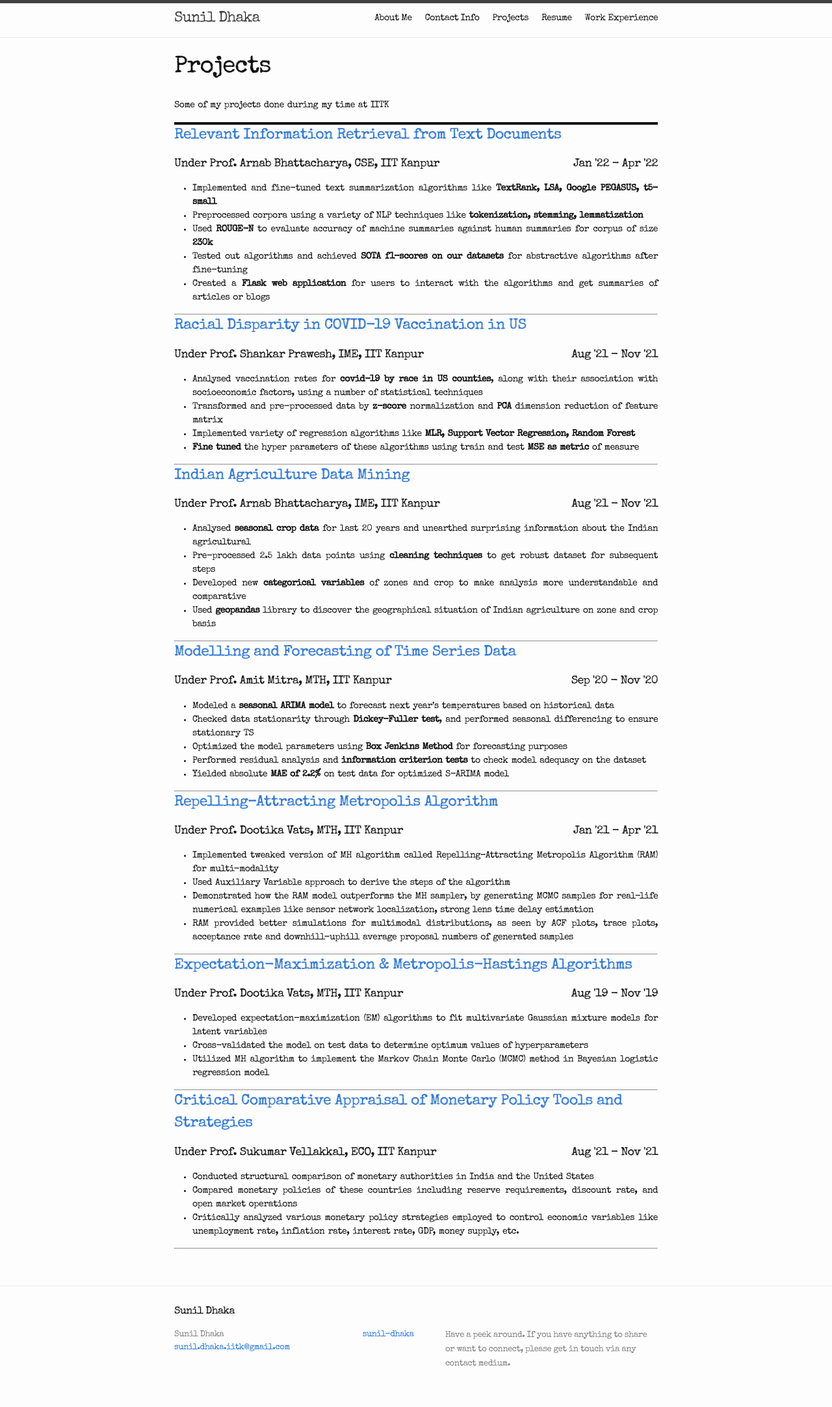
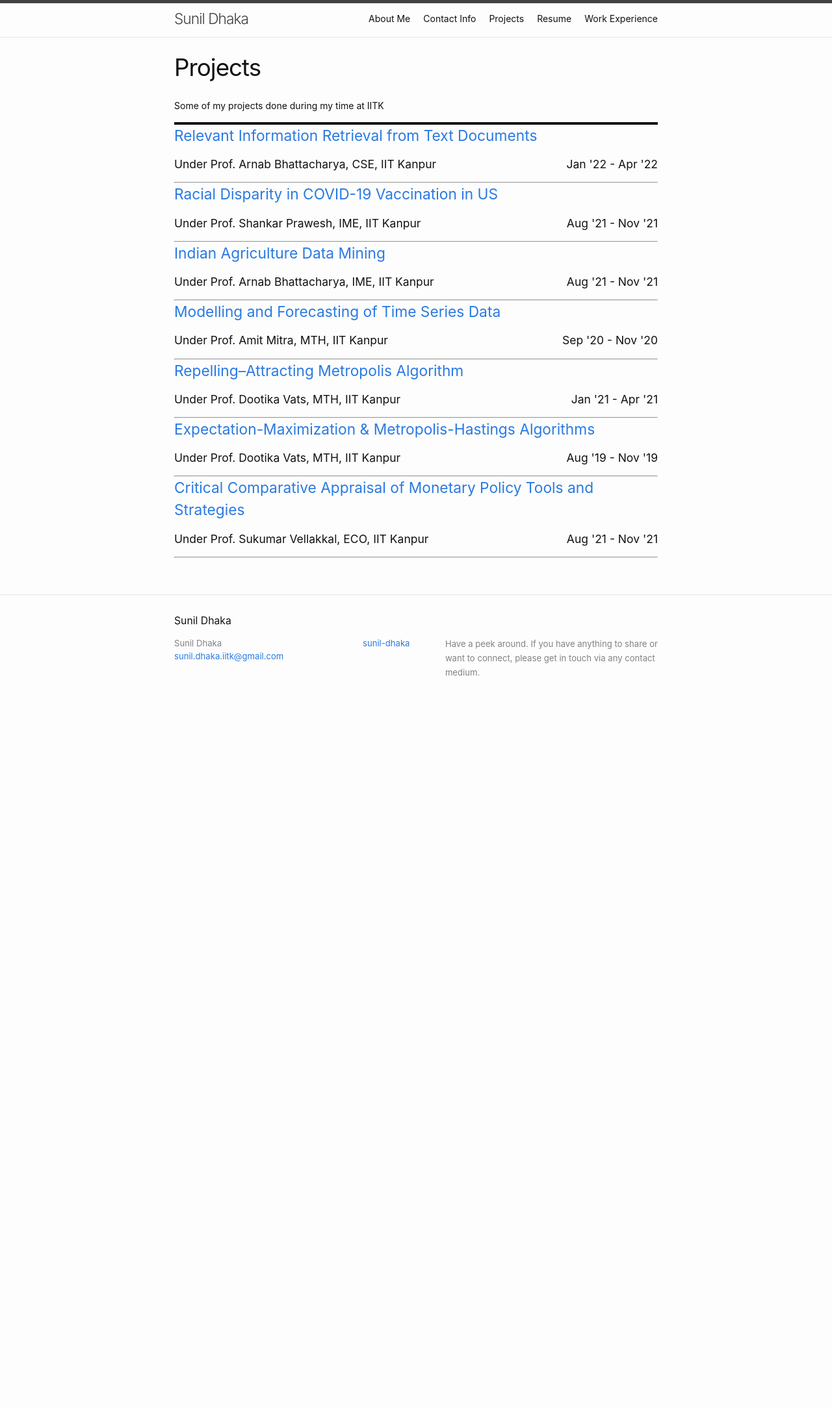
Before and after one commit to sunil-dhaka/sunil-dhaka.github.io, a Jekyll site: the page built from project.md, in a window 1280 px wide. Shown: the whole page at 65% size. Built offline with Jekyll 4.4.1, drawn with Linux system fonts in a browser that asks for light colours; after the commit the page ends 1102 px from its top, so only the background shows below that.

Commit message:
Switch to clean system sans-serif fonts; remove typewriter styling and typewriter artifacts

```diff
--- a/_sass/minima.scss
+++ b/_sass/minima.scss
@@ -2,8 +2,8 @@
 
 // Define defaults for each variable.
 
-// Using more authentic typewriter fonts with fallbacks
-$base-font-family: "Special Elite", "American Typewriter", "Courier Prime", "Courier New", Courier, monospace !default;
+// Use a clean, modern system sans-serif stack
+$base-font-family: -apple-system, BlinkMacSystemFont, "Segoe UI", Roboto, "Helvetica Neue", Arial, "Noto Sans", "Apple Color Emoji", "Segoe UI Emoji", "Segoe UI Symbol", "Noto Color Emoji", sans-serif !default;
 $base-font-size:   14px !default;
 $base-font-weight: 400 !default;
 $small-font-size:  $base-font-size * 0.875 !default;
--- a/assets/main.scss
+++ b/assets/main.scss
@@ -3,23 +3,21 @@
 
 @import "minima";
 
-/* Enhanced Typewriter Styling */
+/* Global typography */
 body {
-  letter-spacing: -0.5px;
-  font-family: "Special Elite", "American Typewriter", "Courier Prime", "Courier New", Courier, monospace;
+  font-family: -apple-system, BlinkMacSystemFont, "Segoe UI", Roboto, "Helvetica Neue", Arial, "Noto Sans", "Apple Color Emoji", "Segoe UI Emoji", "Segoe UI Symbol", "Noto Color Emoji", sans-serif;
 }
 
 p {
   line-height: 1.65;
 }
 
-/* Slight irregularity in character positioning to simulate mechanical typewriter */
+/* Remove typewriter-style artifacts for a cleaner look */
 .post-content p, .post-content li {
-  word-spacing: 0.1em;
-  text-shadow: 1px 0px 0px rgba(0,0,0,0.05);
+  word-spacing: normal;
+  text-shadow: none;
 }
 
-/* Slightly uneven text to mimic the imperfections of typewritten text */
 h1, h2, h3, h4, h5, h6 {
-  text-shadow: 1px 0px 0px rgba(0,0,0,0.2);
+  text-shadow: none;
 }
--- a/project.md
+++ b/project.md
@@ -9,66 +9,66 @@ Some of my projects done during my time at IITK
 
 ### [Relevant Information Retrieval from Text Documents](https://github.com/sunil-dhaka/IR-Project)
 <h4 align="left">Under Prof. Arnab Bhattacharya, CSE, IIT Kanpur <span style="float:right;">Jan '22 - Apr '22</span></h4>
-- Implemented and fine-tuned text summarization algorithms like **TextRank, LSA, Google PEGASUS, t5-small**
+<!-- - Implemented and fine-tuned text summarization algorithms like **TextRank, LSA, Google PEGASUS, t5-small**
 - Preprocessed corpora using a variety of NLP techniques like **tokenization, stemming, lemmatization**
 - Used **ROUGE-N** to evaluate accuracy of machine summaries against human summaries for corpus of size **230k**
 - Tested out algorithms and achieved **SOTA f1-scores on our datasets** for abstractive algorithms after fine-tuning
-- Created a **Flask web application** for users to interact with the algorithms and get summaries of articles or blogs
+- Created a **Flask web application** for users to interact with the algorithms and get summaries of articles or blogs -->
 {: style="text-align: justify"}
 ---
 
 ### [Racial Disparity in COVID-19 Vaccination in US](https://github.com/sunil-dhaka/racial-disparity-project)
 <h4 align="left">Under Prof. Shankar Prawesh, IME, IIT Kanpur <span style="float:right;">Aug '21 - Nov '21</span></h4>
-- Analysed vaccination rates for **covid-19 by race in US counties**, along with their association with socioeconomic factors, using a number of statistical techniques
+<!-- - Analysed vaccination rates for **covid-19 by race in US counties**, along with their association with socioeconomic factors, using a number of statistical techniques
 - Transformed and pre-processed data by **z-score** normalization and **PCA** dimension reduction of feature matrix
 - Implemented variety of regression algorithms like **MLR, Support Vector Regression, Random Forest**
-- **Fine tuned** the hyper parameters of these algorithms using train and test **MSE as metric** of measure
+- **Fine tuned** the hyper parameters of these algorithms using train and test **MSE as metric** of measure   -->
 {: style="text-align: justify"}
 ---
 
 
 ### [Indian Agriculture Data Mining](https://github.com/sunil-dhaka/Agriculture-Analysis-on-Indian-States)
 <h4 align="left">Under Prof. Arnab Bhattacharya, IME, IIT Kanpur <span style="float:right;">Aug '21 - Nov '21</span></h4>
-- Analysed **seasonal crop data** for last 20 years and unearthed surprising information about the Indian agricultural
+<!-- - Analysed **seasonal crop data** for last 20 years and unearthed surprising information about the Indian agricultural
 - Pre-processed 2.5 lakh data points using **cleaning techniques** to get robust dataset for subsequent steps
 - Developed new **categorical variables** of zones and crop to make analysis more understandable and comparative
-- Used **geopandas** library to discover the geographical situation of Indian agriculture on zone and crop basis
+- Used **geopandas** library to discover the geographical situation of Indian agriculture on zone and crop basis -->
 {: style="text-align: justify"}
 ---
 
 ### [Modelling and Forecasting of Time Series Data](https://github.com/sunil-dhaka/time-series-model)
 <h4 align="left">Under Prof. Amit Mitra, MTH, IIT Kanpur <span style="float:right;">Sep '20 - Nov '20</span></h4>
-- Modeled a **seasonal ARIMA model** to forecast next year's temperatures based on historical data
+<!-- - Modeled a **seasonal ARIMA model** to forecast next year's temperatures based on historical data
 - Checked data stationarity through **Dickey-Fuller test**, and performed seasonal differencing to ensure stationary TS
 - Optimized the model parameters using **Box Jenkins Method** for forecasting purposes
 - Performed residual analysis and **information criterion tests** to check model adequacy on the dataset
-- Yielded absolute **MAE of 2.2%** on test data for optimized S-ARIMA model
+- Yielded absolute **MAE of 2.2%** on test data for optimized S-ARIMA model   -->
 {: style="text-align: justify"}
 ---
 
 
 ### [Repelling–Attracting Metropolis Algorithm](https://github.com/sunil-dhaka/RAM)
 <h4 align="left">Under Prof. Dootika Vats, MTH, IIT Kanpur <span style="float:right;">Jan '21 - Apr '21</span></h4>
-- Implemented tweaked version of MH algorithm called Repelling–Attracting Metropolis Algorithm (RAM) for multi-modality
+<!-- - Implemented tweaked version of MH algorithm called Repelling–Attracting Metropolis Algorithm (RAM) for multi-modality
 - Used Auxiliary Variable approach to derive the steps of the algorithm
 - Demonstrated how the RAM model outperforms the MH sampler, by generating MCMC samples for real-life numerical examples like sensor network localization, strong lens time delay estimation
-- RAM provided better simulations for multimodal distributions, as seen by ACF plots, trace plots, acceptance rate and downhill-uphill average proposal numbers of generated samples
+- RAM provided better simulations for multimodal distributions, as seen by ACF plots, trace plots, acceptance rate and downhill-uphill average proposal numbers of generated samples -->
 {: style="text-align: justify"}
 ---
 
 
 ### [Expectation-Maximization & Metropolis-Hastings Algorithms](https://github.com/sunil-dhaka/)
 <h4 align="left">Under Prof. Dootika Vats, MTH, IIT Kanpur <span style="float:right;">Aug '19 - Nov '19</span></h4>
-- Developed expectation-maximization (EM) algorithms to fit multivariate Gaussian mixture models for latent variables
+<!-- - Developed expectation-maximization (EM) algorithms to fit multivariate Gaussian mixture models for latent variables
 - Cross-validated the model on test data to determine optimum values of hyperparameters
-- Utilized MH algorithm to implement the Markov Chain Monte Carlo (MCMC) method in Bayesian logistic regression model
+- Utilized MH algorithm to implement the Markov Chain Monte Carlo (MCMC) method in Bayesian logistic regression model -->
 {: style="text-align: justify"}
 ---
 
 ### [Critical Comparative Appraisal of Monetary Policy Tools and Strategies](https://github.com/sunil-dhaka/)
 <h4 align="left">Under Prof. Sukumar Vellakkal, ECO, IIT Kanpur <span style="float:right;">Aug '21 - Nov '21</span></h4>
-- Conducted structural comparison of monetary authorities in India and the United States
+<!-- - Conducted structural comparison of monetary authorities in India and the United States
 - Compared monetary policies of these countries including reserve requirements, discount rate, and open market operations
-- Critically analyzed various monetary policy strategies employed to control economic variables like unemployment rate, inflation rate, interest rate, GDP, money supply, etc.
+- Critically analyzed various monetary policy strategies employed to control economic variables like unemployment rate, inflation rate, interest rate, GDP, money supply, etc. -->
 {: style="text-align: justify"}
 ---
```
